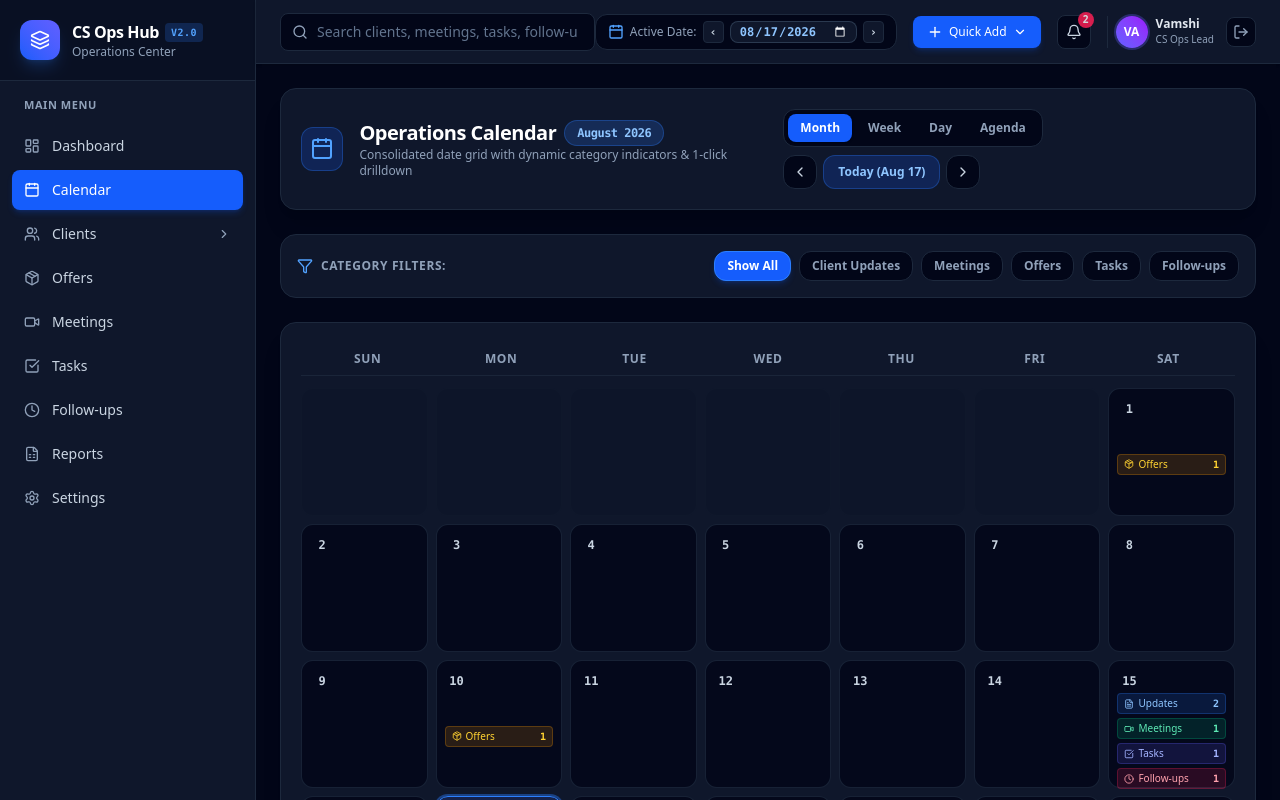
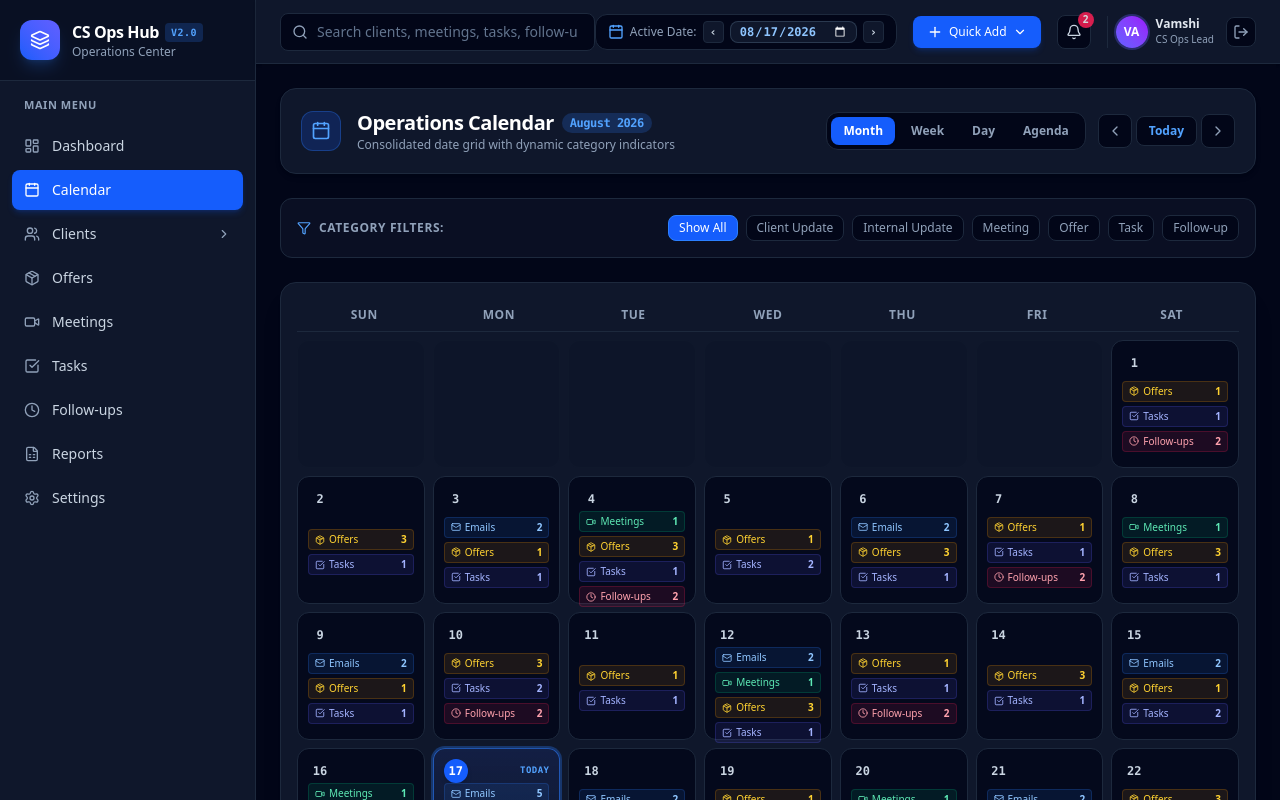
Before and after one commit to sravani00/Customer-Success-Operations-Hub, a Next.js app: page /calendar in a window 1280 px wide. Shown: the top 800 px of the page. Built offline with nearby package versions, Linux system fonts and the light colour scheme.

Commit message:
revert: Restore Calendar module back to original version as requested

```diff
--- a/app/calendar/page.tsx
+++ b/app/calendar/page.tsx
@@ -7,74 +7,34 @@ import {
   ChevronLeft,
   ChevronRight,
   Calendar as CalendarIcon,
+  Mail,
   Video,
   Package,
   CheckSquare,
   Clock,
   Filter,
-  Sparkles,
-  FileText
+  Sparkles
 } from 'lucide-react';
 import { useAppStore } from '../../lib/store';
 
 export default function CalendarPage() {
   const router = useRouter();
-  const { currentDate, setCurrentDate, meetings, offers, tasks, followUps, updates } = useAppStore();
+  const { currentDate, setCurrentDate, emails, meetings, offers, tasks, followUps, updates } = useAppStore();
 
   const [viewMode, setViewMode] = useState<'month' | 'week' | 'day' | 'agenda'>('month');
-  const [selectedCategory, setSelectedCategory] = useState<string>('all');
+  const [selectedTaxonomy, setSelectedTaxonomy] = useState<string>('all');
 
-  // Parse active date to determine year and month
-  const activeDateObj = new Date(`${currentDate}T00:00:00`);
-  const activeYear = activeDateObj.getFullYear();
-  const activeMonth = activeDateObj.getMonth();
-
-  const monthNames = [
-    'January', 'February', 'March', 'April', 'May', 'June',
-    'July', 'August', 'September', 'October', 'November', 'December'
-  ];
-
-  const currentMonthName = monthNames[activeMonth];
-
-  // Number of days in active month
-  const daysInMonthCount = new Date(activeYear, activeMonth + 1, 0).getDate();
-  const firstDayOfWeek = new Date(activeYear, activeMonth, 1).getDay(); // 0 = Sun, 6 = Sat
-
-  // Days array for current month
-  const monthDays = Array.from({ length: daysInMonthCount }, (_, i) => {
+  // Days in August 2026 grid setup
+  const daysInAugust = Array.from({ length: 31 }, (_, i) => {
     const dayNum = i + 1;
-    const monthStr = String(activeMonth + 1).padStart(2, '0');
-    const dayStr = String(dayNum).padStart(2, '0');
-    const dateStr = `${activeYear}-${monthStr}-${dayStr}`;
+    const dateStr = `2026-08-${dayNum < 10 ? '0' + dayNum : dayNum}`;
     return {
       dayNum,
       dateStr,
+      isCurrentMonth: true,
       isSelected: dateStr === currentDate
     };
   });
-
-  // Dynamic Steppers
-  const handlePrevDay = () => {
-    const d = new Date(`${currentDate}T00:00:00`);
-    d.setDate(d.getDate() - 1);
-    const y = d.getFullYear();
-    const m = String(d.getMonth() + 1).padStart(2, '0');
-    const day = String(d.getDate()).padStart(2, '0');
-    setCurrentDate(`${y}-${m}-${day}`);
-  };
-
-  const handleNextDay = () => {
-    const d = new Date(`${currentDate}T00:00:00`);
-    d.setDate(d.getDate() + 1);
-    const y = d.getFullYear();
-    const m = String(d.getMonth() + 1).padStart(2, '0');
-    const day = String(d.getDate()).padStart(2, '0');
-    setCurrentDate(`${y}-${m}-${day}`);
-  };
-
-  const handleTodayClick = () => {
-    setCurrentDate('2026-08-17');
-  };
 
   const handleDateClick = (dateStr: string) => {
     setCurrentDate(dateStr);
@@ -83,25 +43,23 @@ export default function CalendarPage() {
 
   return (
     <div className="space-y-6 max-w-7xl mx-auto animate-in fade-in duration-300">
-      {/* Calendar Header Controls */}
-      <div className="flex flex-col md:flex-row md:items-center justify-between gap-4 bg-slate-900 p-5 rounded-2xl border border-slate-800 shadow-xl">
+      {/* Calendar Header & View Switcher Controls (Spec Section 3) */}
+      <div className="flex flex-col md:flex-row md:items-center justify-between gap-4 bg-slate-900 p-5 rounded-2xl border border-slate-800 shadow-md">
         <div className="flex items-center space-x-4">
-          <div className="w-11 h-11 rounded-xl bg-blue-600/20 border border-blue-500/30 flex items-center justify-center text-blue-400">
-            <CalendarIcon className="w-6 h-6" />
+          <div className="w-10 h-10 rounded-xl bg-blue-600/20 border border-blue-500/30 flex items-center justify-center text-blue-400">
+            <CalendarIcon className="w-5 h-5" />
           </div>
           <div>
             <h1 className="text-xl font-bold text-white tracking-tight flex items-center gap-2">
               Operations Calendar
-              <span className="text-xs px-3 py-1 rounded-full bg-blue-500/20 text-blue-300 border border-blue-500/30 font-mono font-semibold">
-                {currentMonthName} {activeYear}
-              </span>
+              <span className="text-xs px-2 py-0.5 rounded-full bg-blue-500/20 text-blue-400 font-mono">August 2026</span>
             </h1>
-            <p className="text-xs text-slate-400">Consolidated date grid with dynamic category indicators & 1-click drilldown</p>
+            <p className="text-xs text-slate-400">Consolidated date grid with dynamic category indicators</p>
           </div>
         </div>
 
         {/* View Switcher Controls */}
-        <div className="flex items-center space-x-3 flex-wrap gap-y-2">
+        <div className="flex items-center space-x-3">
           <div className="flex items-center space-x-1 bg-slate-950 p-1 rounded-xl border border-slate-800">
             <button
               onClick={() => setViewMode('month')}
@@ -137,24 +95,22 @@ export default function CalendarPage() {
             </button>
           </div>
 
-          <div className="flex items-center space-x-1.5">
+          <div className="flex items-center space-x-1">
             <button
-              onClick={handlePrevDay}
-              title="Previous Day"
-              className="p-2 rounded-xl bg-slate-950 border border-slate-800 text-slate-300 hover:text-white hover:bg-slate-800 transition-colors"
+              onClick={() => setCurrentDate('2026-08-16')}
+              className="p-2 rounded-lg bg-slate-950 border border-slate-800 text-slate-400 hover:text-white"
             >
               <ChevronLeft className="w-4 h-4" />
             </button>
             <button
-              onClick={handleTodayClick}
-              className="px-3.5 py-2 rounded-xl bg-blue-600/20 hover:bg-blue-600/30 text-blue-300 border border-blue-500/30 text-xs font-bold transition-colors"
+              onClick={() => setCurrentDate('2026-08-17')}
+              className="px-3 py-1.5 rounded-lg bg-slate-950 border border-slate-800 text-xs font-bold text-blue-400 hover:bg-slate-800"
             >
-              Today (Aug 17)
+              Today
             </button>
             <button
-              onClick={handleNextDay}
-              title="Next Day"
-              className="p-2 rounded-xl bg-slate-950 border border-slate-800 text-slate-300 hover:text-white hover:bg-slate-800 transition-colors"
+              onClick={() => setCurrentDate('2026-08-18')}
+              className="p-2 rounded-lg bg-slate-950 border border-slate-800 text-slate-400 hover:text-white"
             >
               <ChevronRight className="w-4 h-4" />
             </button>
@@ -162,41 +118,77 @@ export default function CalendarPage() {
         </div>
       </div>
 
-      {/* Category Filter Bar */}
-      <div className="bg-slate-900 p-4 rounded-2xl border border-slate-800 flex items-center justify-between overflow-x-auto gap-4">
+      {/* Visual Taxonomy Filter Bar (Spec Section 3) */}
+      <div className="bg-slate-900/60 p-4 rounded-xl border border-slate-800 flex items-center justify-between overflow-x-auto gap-4">
         <div className="flex items-center space-x-2 text-xs text-slate-400 font-semibold uppercase tracking-wider shrink-0">
-          <Filter className="w-4 h-4 text-blue-400" />
+          <Filter className="w-3.5 h-3.5 text-blue-400" />
           <span>Category Filters:</span>
         </div>
         <div className="flex items-center space-x-2 text-xs">
-          {[
-            { key: 'all', label: 'Show All' },
-            { key: 'updates', label: 'Client Updates' },
-            { key: 'meetings', label: 'Meetings' },
-            { key: 'offers', label: 'Offers' },
-            { key: 'tasks', label: 'Tasks' },
-            { key: 'followups', label: 'Follow-ups' }
-          ].map((cat) => (
-            <button
-              key={cat.key}
-              onClick={() => setSelectedCategory(cat.key)}
-              className={`px-3 py-1.5 rounded-xl border font-semibold transition-all ${
-                selectedCategory === cat.key
-                  ? 'bg-blue-600 text-white border-blue-500 shadow-md shadow-blue-600/20'
-                  : 'bg-slate-950 border-slate-800 text-slate-400 hover:text-white hover:bg-slate-800'
-              }`}
-            >
-              {cat.label}
-            </button>
-          ))}
+          <button
+            onClick={() => setSelectedTaxonomy('all')}
+            className={`px-2.5 py-1 rounded-lg border font-medium transition-all ${
+              selectedTaxonomy === 'all' ? 'bg-blue-600 text-white border-blue-500' : 'bg-slate-950 border-slate-800 text-slate-400 hover:text-white'
+            }`}
+          >
+            Show All
+          </button>
+          <button
+            onClick={() => setSelectedTaxonomy('client-update')}
+            className={`px-2.5 py-1 rounded-lg border font-medium transition-all ${
+              selectedTaxonomy === 'client-update' ? 'bg-blue-500/20 text-blue-300 border-blue-500' : 'bg-slate-950 border-slate-800 text-slate-400 hover:text-white'
+            }`}
+          >
+            Client Update
+          </button>
+          <button
+            onClick={() => setSelectedTaxonomy('internal-update')}
+            className={`px-2.5 py-1 rounded-lg border font-medium transition-all ${
+              selectedTaxonomy === 'internal-update' ? 'bg-purple-500/20 text-purple-300 border-purple-500' : 'bg-slate-950 border-slate-800 text-slate-400 hover:text-white'
+            }`}
+          >
+            Internal Update
+          </button>
+          <button
+            onClick={() => setSelectedTaxonomy('meeting')}
+            className={`px-2.5 py-1 rounded-lg border font-medium transition-all ${
+              selectedTaxonomy === 'meeting' ? 'bg-emerald-500/20 text-emerald-300 border-emerald-500' : 'bg-slate-950 border-slate-800 text-slate-400 hover:text-white'
+            }`}
+          >
+            Meeting
+          </button>
+          <button
+            onClick={() => setSelectedTaxonomy('offer')}
+            className={`px-2.5 py-1 rounded-lg border font-medium transition-all ${
+              selectedTaxonomy === 'offer' ? 'bg-amber-500/20 text-amber-300 border-amber-500' : 'bg-slate-950 border-slate-800 text-slate-400 hover:text-white'
+            }`}
+          >
+            Offer
+          </button>
+          <button
+            onClick={() => setSelectedTaxonomy('task')}
+            className={`px-2.5 py-1 rounded-lg border font-medium transition-all ${
+              selectedTaxonomy === 'task' ? 'bg-indigo-500/20 text-indigo-300 border-indigo-500' : 'bg-slate-950 border-slate-800 text-slate-400 hover:text-white'
+            }`}
+          >
+            Task
+          </button>
+          <button
+            onClick={() => setSelectedTaxonomy('follow-up')}
+            className={`px-2.5 py-1 rounded-lg border font-medium transition-all ${
+              selectedTaxonomy === 'follow-up' ? 'bg-rose-500/20 text-rose-300 border-rose-500' : 'bg-slate-950 border-slate-800 text-slate-400 hover:text-white'
+            }`}
+          >
+            Follow-up
+          </button>
         </div>
       </div>
 
       {/* Month View Grid */}
       {viewMode === 'month' && (
-        <div className="bg-slate-900 border border-slate-800 rounded-2xl p-5 shadow-xl space-y-3">
+        <div className="bg-slate-900 border border-slate-800 rounded-2xl p-4 shadow-xl space-y-2">
           {/* Day of week headers */}
-          <div className="grid grid-cols-7 text-center text-xs font-bold text-slate-400 uppercase tracking-wider py-2 border-b border-slate-800/80">
+          <div className="grid grid-cols-7 text-center text-xs font-bold text-slate-400 uppercase tracking-wider py-2 border-b border-slate-800">
             <div>Sun</div>
             <div>Mon</div>
             <div>Tue</div>
@@ -208,82 +200,72 @@ export default function CalendarPage() {
 
           {/* Grid Cells */}
           <div className="grid grid-cols-7 gap-2">
-            {/* Blank cells for alignment */}
-            {Array.from({ length: firstDayOfWeek }).map((_, idx) => (
+            {/* Blank cells for grid alignment (August 1, 2026 is Saturday) */}
+            {Array.from({ length: 6 }).map((_, idx) => (
               <div key={`blank-${idx}`} className="h-32 rounded-xl bg-slate-950/20 border border-slate-800/30 opacity-40"></div>
             ))}
 
-            {monthDays.map((day) => {
-              const isToday = day.dateStr === '2026-08-17';
-              const isSelected = day.dateStr === currentDate;
+            {daysInAugust.map((day) => {
+              const isAug17 = day.dateStr === '2026-08-17';
 
-              // REAL DATA COUNTS FROM STORE
-              const dateUpdates = updates.filter((u) => u.timestamp.startsWith(day.dateStr));
-              const dateMeetings = meetings.filter((m) => m.startTime.startsWith(day.dateStr));
-              const dateOffers = offers.filter((o) => o.followUpDate === day.dateStr || o.testStartDate === day.dateStr);
-              const dateTasks = tasks.filter((t) => t.dueDate === day.dateStr);
-              const dateFollowUps = followUps.filter((f) => f.dueDate === day.dateStr || f.reminderAt?.startsWith(day.dateStr));
-
-              // Determine whether to display categories based on category filter
-              const showUpdates = (selectedCategory === 'all' || selectedCategory === 'updates') && dateUpdates.length > 0;
-              const showMeetings = (selectedCategory === 'all' || selectedCategory === 'meetings') && dateMeetings.length > 0;
-              const showOffers = (selectedCategory === 'all' || selectedCategory === 'offers') && dateOffers.length > 0;
-              const showTasks = (selectedCategory === 'all' || selectedCategory === 'tasks') && dateTasks.length > 0;
-              const showFollowUps = (selectedCategory === 'all' || selectedCategory === 'followups') && dateFollowUps.length > 0;
+              // Dynamic category indicator counts per cell
+              const cellEmailsCount = isAug17 ? 5 : (day.dayNum % 3 === 0 ? 2 : 0);
+              const cellMeetingsCount = isAug17 ? 2 : (day.dayNum % 4 === 0 ? 1 : 0);
+              const cellOffersCount = isAug17 ? 6 : (day.dayNum % 2 === 0 ? 3 : 1);
+              const cellTasksCount = isAug17 ? 4 : (day.dayNum % 5 === 0 ? 2 : 1);
+              const cellFollowUpsCount = isAug17 ? 3 : (day.dayNum % 3 === 1 ? 2 : 0);
 
               return (
                 <div
                   key={day.dateStr}
                   onClick={() => handleDateClick(day.dateStr)}
-                  className={`h-32 p-2 rounded-xl border flex flex-col justify-between cursor-pointer transition-all hover:scale-[1.02] hover:shadow-lg ${
-                    isSelected
-                      ? 'bg-gradient-to-b from-blue-950/80 to-slate-900 border-blue-500 ring-2 ring-blue-500/40 shadow-blue-950/50'
-                      : isToday
-                      ? 'bg-slate-900 border-blue-500/50'
-                      : 'bg-slate-950/80 border-slate-800/80 hover:border-slate-700'
+                  className={`h-32 p-2.5 rounded-xl border flex flex-col justify-between cursor-pointer transition-all hover:scale-[1.02] hover:shadow-lg ${
+                    isAug17
+                      ? 'bg-gradient-to-b from-blue-950/60 to-slate-900 border-blue-500/60 ring-2 ring-blue-500/30'
+                      : 'bg-slate-950/80 border-slate-800 hover:border-slate-700'
                   }`}
                 >
                   <div className="flex items-center justify-between">
                     <span className={`text-xs font-mono font-bold w-6 h-6 rounded-full flex items-center justify-center ${
-                      isSelected ? 'bg-blue-600 text-white shadow-md' : isToday ? 'bg-blue-500/20 text-blue-400 border border-blue-500/30' : 'text-slate-300'
+                      isAug17 ? 'bg-blue-600 text-white shadow-md' : 'text-slate-300'
                     }`}>
                       {day.dayNum}
                     </span>
-                    {isToday && (
+                    {isAug17 && (
                       <span className="text-[9px] font-bold text-blue-400 uppercase tracking-wider font-mono">Today</span>
                     )}
                   </div>
 
-                  {/* Multi-Category Indicators */}
-                  <div className="space-y-1 my-auto text-[10px]">
-                    {showUpdates && (
-                      <div className="flex items-center justify-between px-1.5 py-0.5 rounded bg-blue-500/15 border border-blue-500/25 text-blue-300 font-medium">
-                        <span className="flex items-center gap-1"><FileText className="w-2.5 h-2.5" /> Updates</span>
-                        <span className="font-bold font-mono">{dateUpdates.length}</span>
+                  {/* Multi-Category Indicators (Spec Section 3) */}
+                  <div className="space-y-1 my-auto">
+                    {cellEmailsCount > 0 && (
+                      <div className="flex items-center justify-between px-1.5 py-0.5 rounded bg-blue-500/10 border border-blue-500/20 text-[10px] text-blue-300 font-medium">
+                        <span className="flex items-center gap-1"><Mail className="w-2.5 h-2.5" /> Emails</span>
+                        <span className="font-bold">{cellEmailsCount}</span>
                       </div>
                     )}
-                    {showMeetings && (
-                      <div className="flex items-center justify-between px-1.5 py-0.5 rounded bg-emerald-500/15 border border-emerald-500/25 text-emerald-300 font-medium">
+                    {cellMeetingsCount > 0 && (
+                      <div className="flex items-center justify-between px-1.5 py-0.5 rounded bg-emerald-500/10 border border-emerald-500/20 text-[10px] text-emerald-300 font-medium">
                         <span className="flex items-center gap-1"><Video className="w-2.5 h-2.5" /> Meetings</span>
-                        <span className="font-bold font-mono">{dateMeetings.length}</span>
+                        <span className="font-bold">{cellMeetingsCount}</span>
                       </div>
                     )}
-                    {showOffers && (
-                      <div className="flex items-center justify-between px-1.5 py-0.5 rounded bg-amber-500/15 border border-amber-500/25 text-amber-300 font-medium">
+                    {cellOffersCount > 0 && (
+                      <div className="flex items-center justify-between px-1.5 py-0.5 rounded bg-amber-500/10 border border-amber-500/20 text-[10px] text-amber-300 font-medium">
                         <span className="flex items-center gap-1"><Package className="w-2.5 h-2.5" /> Offers</span>
-                        <span className="font-bold font-mono">{dateOffers.length}</span>
+                        <span className="font-bold">{cellOffersCount}</span>
                       </div>
                     )}
-                    {showTasks && (
-                      <div className="flex items-center justify-between px-1.5 py-0.5 rounded bg-indigo-500/15 border border-indigo-500/25 text-indigo-300 font-medium">
+                    {cellTasksCount > 0 && (
+                      <div className="flex items-center justify-between px-1.5 py-0.5 rounded bg-indigo-500/10 border border-indigo-500/20 text-[10px] text-indigo-300 font-medium">
                         <span className="flex items-center gap-1"><CheckSquare className="w-2.5 h-2.5" /> Tasks</span>
-                        <span className="font-bold font-mono">{dateTasks.length}</span>
+                        <span className="font-bold">{cellTasksCount}</span>
                       </div>
                     )}
-                    {showFollowUps && (
-                      <div className="flex items-center justify-between px-1.5 py-0.5 rounded bg-rose-500/15 border border-rose-500/25 text-rose-300 font-medium">
+                    {cellFollowUpsCount > 0 && (
+                      <div className="flex items-center justify-between px-1.5 py-0.5 rounded bg-rose-500/10 border border-rose-500/20 text-[10px] text-rose-300 font-medium">
                         <span className="flex items-center gap-1"><Clock className="w-2.5 h-2.5" /> Follow-ups</span>
-                        <span className="font-bold font-mono">{dateFollowUps.length}</span>
+                        <span className="font-bold">{cellFollowUpsCount}</span>
                       </div>
                     )}
                   </div>
@@ -294,19 +276,18 @@ export default function CalendarPage() {
         </div>
       )}
 
-      {/* Week / Day / Agenda Views */}
       {viewMode !== 'month' && (
-        <div className="bg-slate-900 border border-slate-800 rounded-2xl p-8 text-center text-slate-400 space-y-4 shadow-xl">
+        <div className="bg-slate-900 border border-slate-800 rounded-2xl p-8 text-center text-slate-400 space-y-3">
           <Sparkles className="w-8 h-8 text-blue-400 mx-auto" />
-          <h3 className="text-base font-bold text-white">Interactive {viewMode.toUpperCase()} Operations View</h3>
-          <p className="text-xs max-w-md mx-auto text-slate-400">
-            Viewing operational schedule breakdown for <strong className="text-blue-300 font-mono">{currentDate}</strong>. Click below to drill down into the full Daily Details workspace.
+          <h3 className="text-base font-bold text-white">Interactive {viewMode.toUpperCase()} Agenda View</h3>
+          <p className="text-xs max-w-md mx-auto">
+            Viewing schedule breakdown for {currentDate}. Click below to enter full Daily Details workspace.
           </p>
           <Link
             href={`/daily-details?date=${currentDate}`}
-            className="inline-flex items-center gap-2 px-4 py-2.5 bg-blue-600 hover:bg-blue-500 text-white rounded-xl text-xs font-bold shadow-lg shadow-blue-600/30 transition-all"
+            className="inline-flex items-center gap-2 px-4 py-2 bg-blue-600 hover:bg-blue-500 text-white rounded-lg text-xs font-bold"
           >
-            <span>Open Daily Operations Workspace ({currentDate})</span>
+            Drill-down Daily Workspace
           </Link>
         </div>
       )}
```
